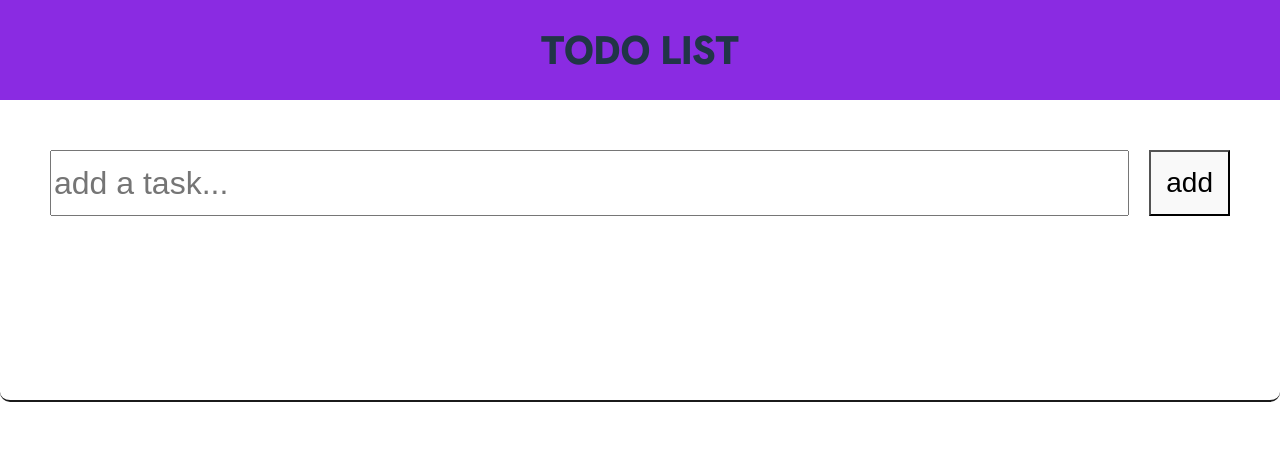
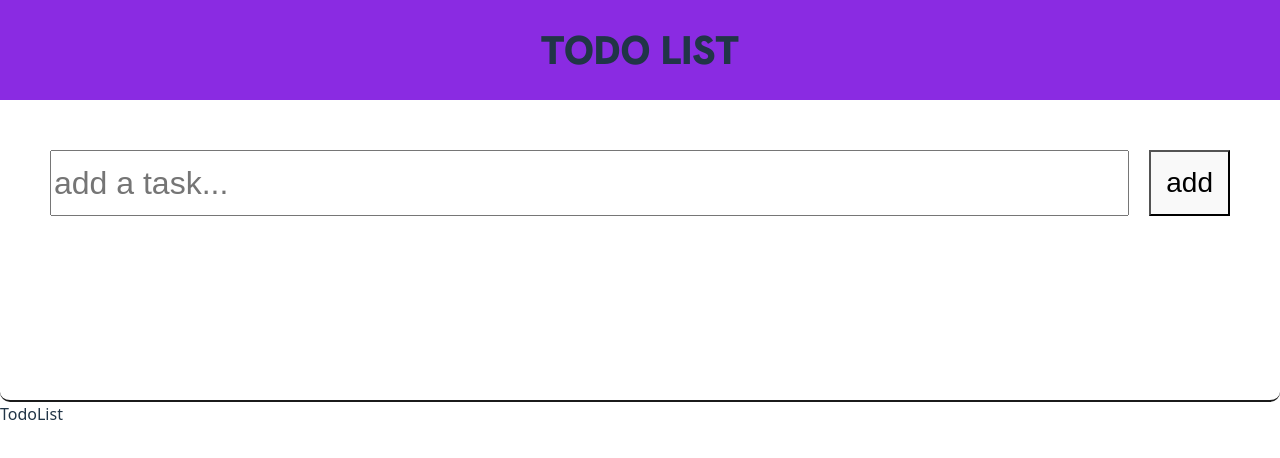
Before and after one commit to chaliyYehor/todo-list, a React (Vite) app: page / in a window 1280 px wide. Shown: the top 458 px of the page. Built offline with nearby package versions, Linux system fonts and the light colour scheme.

Commit message:
render todo-list component

```diff
--- a/src/components/main/Main.jsx
+++ b/src/components/main/Main.jsx
@@ -1,10 +1,12 @@
 import Form from './add todo form/Form.jsx'
+import TodoList from './todo-list/TodoList.jsx';
 import './Main.css'
 
 export default function Main() {
 	return (
 		<main>
 			<Form />
+			<TodoList />
 		</main>
 	)
 }
```
